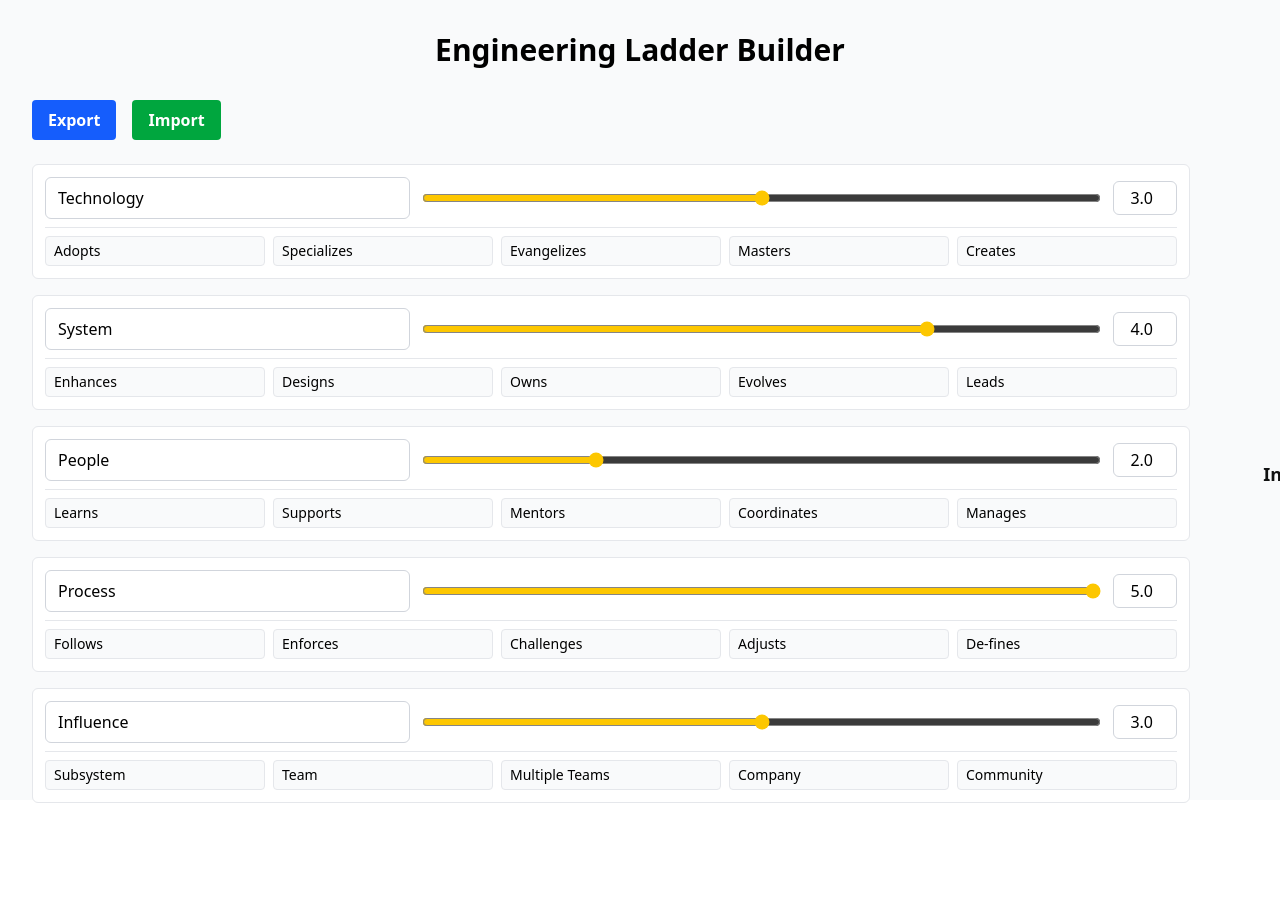
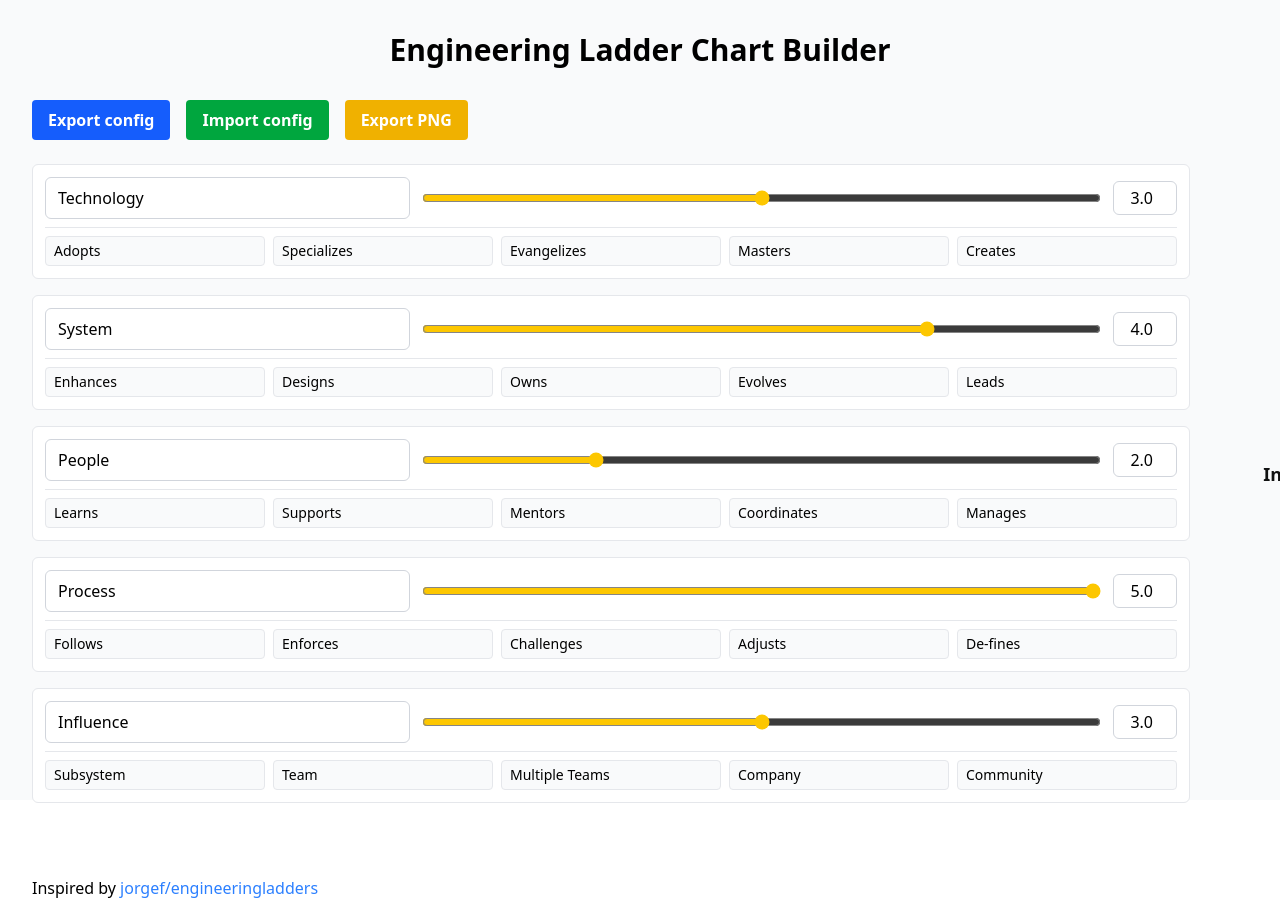
Before and after one commit to martsie/engineering-ladder-builder, a React (Vite) app: page / in a window 1280 px wide. Shown: the top 900 px of the page. Before the commit the page ends 876 px from the top, so only its background shows below. Built offline with nearby package versions, Linux system fonts and the light colour scheme.

Commit message:
Improve UI

```diff
--- a/src/App.tsx
+++ b/src/App.tsx
@@ -1,6 +1,8 @@
 import { LadderProvider, useLadderContext } from './LadderContext'
 import RadarChart from './RadarChart'
 import './index.css'
+import { toPng } from 'html-to-image'
+import { useRef } from 'react'
 
 function AppContent() {
   const {
@@ -10,6 +12,8 @@ function AppContent() {
     topLabelOffsets, setTopLabelOffsets,
     levelLabelOffsets, setLevelLabelOffsets,
   } = useLadderContext()
+
+  const chartRef = useRef<HTMLDivElement>(null)
 
   // Export context state as JSON
   const handleExport = () => {
@@ -51,6 +55,16 @@ function AppContent() {
     e.target.value = ''
   }
 
+  // Export chart to PNG
+  const handleExportPng = async () => {
+    if (!chartRef.current) return
+    const dataUrl = await toPng(chartRef.current, { cacheBust: true, backgroundColor: '#f9fafb' })
+    const link = document.createElement('a')
+    link.download = 'ladder-chart.png'
+    link.href = dataUrl
+    link.click()
+  }
+
   const handleTopLabelChange = (i: number, newLabel: string) => {
     setTopLabels(topLabels.map((l, idx) => (idx === i ? newLabel : l)))
   }
@@ -71,16 +85,16 @@ function AppContent() {
 
   return (
     <div className="w-screen h-screen mx-auto p-8 font-sans bg-gray-50">
-      <h1 className="text-3xl font-bold text-center mb-8">Engineering Ladder Builder</h1>
+      <h1 className="text-3xl font-bold text-center mb-8">Engineering Ladder Chart Builder</h1>
       <div className="flex gap-4 mb-6">
         <button
           className="px-4 py-2 bg-blue-600 text-white rounded hover:bg-blue-700 font-semibold"
           onClick={handleExport}
         >
-          Export
+          Export config
         </button>
         <label className="px-4 py-2 bg-green-600 text-white rounded hover:bg-green-700 font-semibold cursor-pointer">
-          Import
+          Import config
           <input
             type="file"
             accept="application/json"
@@ -88,6 +102,12 @@ function AppContent() {
             className="hidden"
           />
         </label>
+        <button
+          className="px-4 py-2 bg-yellow-500 text-white rounded hover:bg-yellow-600 font-semibold"
+          onClick={handleExportPng}
+        >
+          Export PNG
+        </button>
       </div>
       <div className="flex">
         <div>
@@ -139,10 +159,11 @@ function AppContent() {
             ))}
           </div>
         </div>
-        <div className="flex justify-center items-center mt-8">
+        <div className="flex justify-center items-center mt-8" ref={chartRef}>
           <RadarChart />
         </div>
       </div>
+      Inspired by <a href="https://github.com/jorgef/engineeringladders/tree/master" target="_blank" rel="noopener noreferrer" className="text-blue-500">jorgef/engineeringladders</a>
     </div>
   )
 }
```
